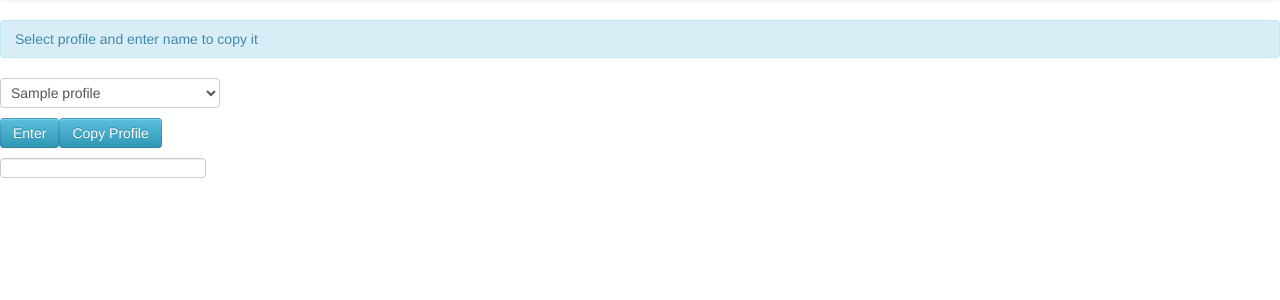
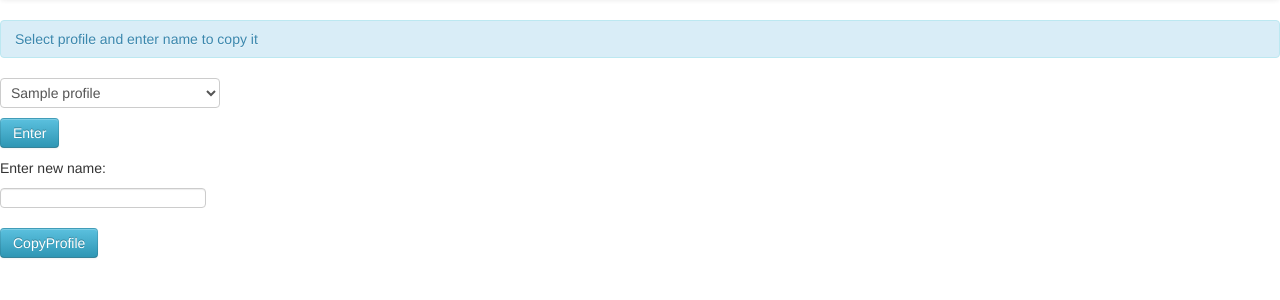
Before and after one commit to karmab/nuages, a Django app: page /nuages/profilecopy/ in a window 1280 px wide. Shown: the part 58-358 px from the top of the page. Run offline with Django 3.2, Linux system fonts and the light colour scheme; a user stored in the database is signed in; tables that the repository leaves empty hold one stand-in row (values such as "Sample post"); parts of the project's set-up code (start-up, migrations or seed data) failed here and were passed over; some libraries are stand-ins or nearby versions.

Commit message:
preliminary profile copy support

```diff
--- a/templates/profilecopy.html
+++ b/templates/profilecopy.html
@@ -10,8 +10,10 @@
 <option value="{{profile.name }}" >{{profile.name }}</option>
 {% endfor %}
 </select>
-<div id="voila2"><input name="voila2" type="submit" class="btn btn-info" value="Enter" onclick="getprofile();"/><input type="submit" class="btn btn-info"  value="Copy Profile" onclick="copyprofile();"/><p></div>
-<input type="text" id="id_newprofile"/><p>
+<div id="voila2"><input name="voila2" type="submit" class="btn btn-info" value="Enter" onclick="getprofile();"/></div><p>
+<p>Enter new name:
+<div><input type="text" id="id_newprofile"/><p></div>
+<div><input type="submit" class="btn btn-info"  value="CopyProfile" onclick="copyprofile();"/></div><p>
 <fieldset class="module aligned">
 <div id="profileinfo" ><p>
 </fieldset>
```
